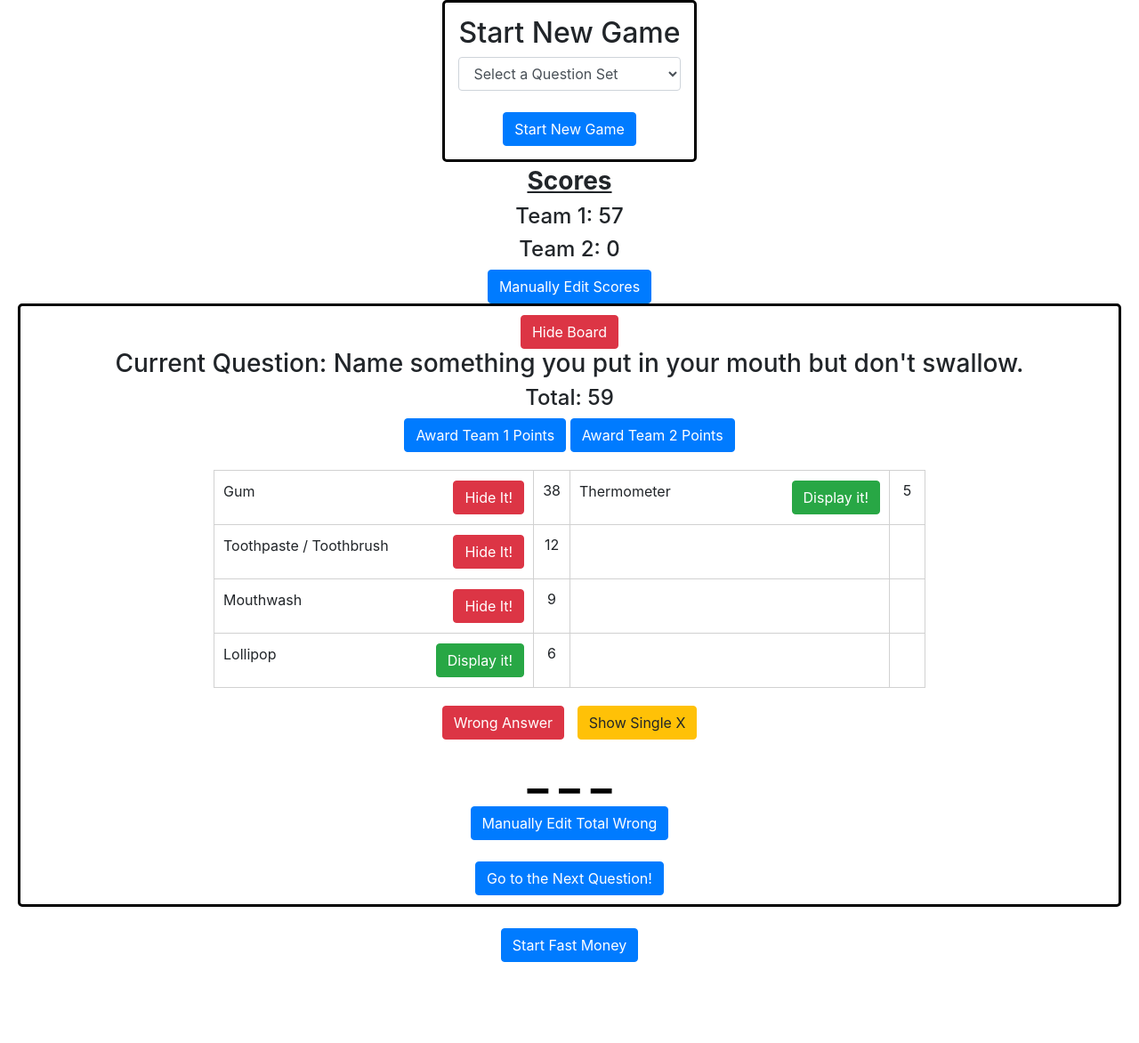
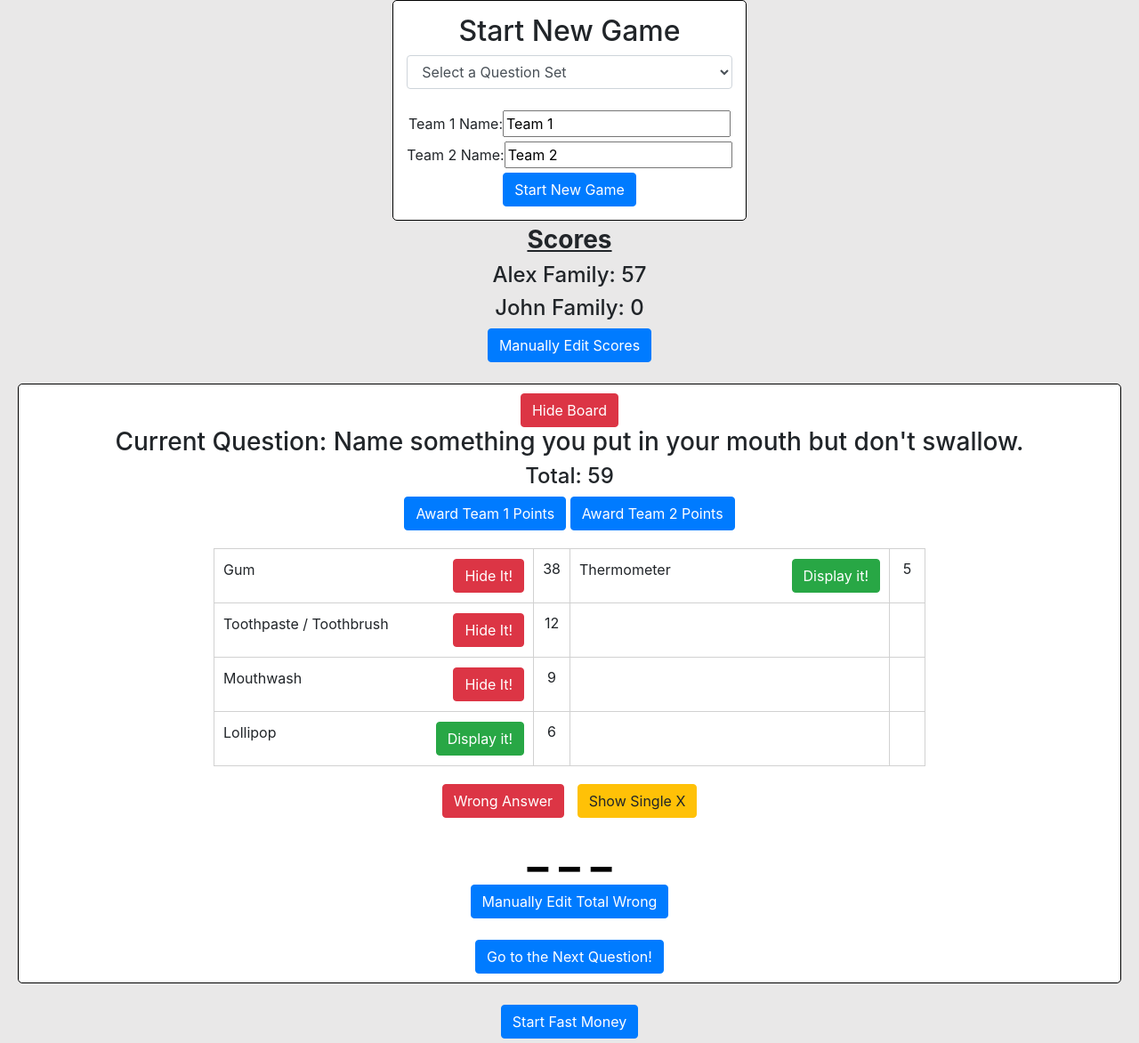
Before and after one commit to cpbcpb/familyfeudweb, a Django app: page /base/admin/questions/ in a window 1280 px wide. Shown: the whole page at 89% size. Before the commit the page ends 1081 px from the top, so only its background shows below. Run offline with Django 3.2, Linux system fonts and the light colour scheme; data comes from the database, SQL or seed files in the repository; both versions use the stored data as it was after the commit; some libraries are stand-ins or nearby versions.

Commit message:
Added team 1 and team 2 names

```diff
--- a/familyfeud/base/data_handler.py
+++ b/familyfeud/base/data_handler.py
@@ -62,6 +62,8 @@ def get_current_game_state_as_dict():
     return {
         'team_1_score': current_game_status.team_1_score,
         'team_2_score': current_game_status.team_2_score,
+        'team_1_name': current_game_status.team_1_name,
+        'team_2_name': current_game_status.team_2_name,
         'question_total': current_game_status.question_total,
         'total_wrong': current_game_status.question_total_wrong,
         'current_game_id': current_game_status.current_game_id,
@@ -93,7 +95,7 @@ def sumAnswerTotals(answers):
         total += answer['point_value']
     return total
 
-def createNewGame(question_set):
+def createNewGame(question_set, team_1_name, team_2_name):
     try:
         current_game = QuestionSet.objects.get(pk=question_set)
         new_game_status = GameStatus.objects.create(current_game=current_game)
@@ -101,6 +103,8 @@ def createNewGame(question_set):
         last_question = Question.objects.filter(Q(game=current_game) & Q(is_fast_money=False)).order_by('-question_order')[0]
         new_game_status.current_question = first_question
         new_game_status.last_question = last_question
+        new_game_status.team_1_name = team_1_name
+        new_game_status.team_2_name = team_2_name
         new_game_status.save()
         fast_money_questions = Question.objects.filter(Q(game=current_game) & Q(is_fast_money=True))
         for question in fast_money_questions:
--- a/familyfeud/base/models.py
+++ b/familyfeud/base/models.py
@@ -28,6 +28,8 @@ class GameStatus(models.Model):
     current_game = models.ForeignKey(QuestionSet, on_delete=models.CASCADE, null=True, blank=True)
     team_1_score = models.IntegerField(default=0)
     team_2_score = models.IntegerField(default=0)
+    team_1_name = models.CharField(default='Team 1', max_length=500)
+    team_2_name = models.CharField(default='Team 2', max_length=500)
     current_question = models.ForeignKey(Question, on_delete=models.CASCADE, null=True, blank=True)
     question_total = models.IntegerField(default=0)
     question_total_wrong = models.IntegerField(default=0)
--- a/familyfeud/base/static/base/styles.css
+++ b/familyfeud/base/static/base/styles.css
@@ -1,3 +1,6 @@
+body {
+    background-color: #E9E8E8;
+}
 td {
     border: 1px solid #D1D1D1;
     padding: 10px;
@@ -9,6 +12,12 @@ td {
 
 .answer-group {
     background-color: black !important;
+}
+
+.white-container {
+    background-color: white;
+    border: 1.5px solid black;
+    border-radius: 5px;
 }
 
 .half-row {
@@ -37,7 +46,6 @@ td {
 }
 
 .newGameSection {
-    border: 3px solid black;
     border-radius:5px;
     display: inline-block;
     text-align: center;
@@ -54,7 +62,6 @@ td {
 
 .question-info {
     text-align: center;
-    border: 3px solid black;
     border-radius:5px;
     padding: 10px 0;
 }
@@ -128,7 +135,9 @@ td {
 }
 
 .fm-table {
-    width: 100%;
+    width: 98%;
+    margin: 10px;
+
 }
 
 .fm-question {
--- a/familyfeud/base/templates/base/admin-questions.html
+++ b/familyfeud/base/templates/base/admin-questions.html
@@ -12,12 +12,14 @@
 <body>
     <div id="app">
         <div class="newGameSectionWrapper">
-            <div class="newGameSection">
+            <div class="newGameSection  white-container">
                 <h2>Start New Game</h2>
                 <select class="form-control" v-model="gameToStart">
                     <option value="0" disabled>Select a Question Set</option>
                     <option v-for="question_set in question_sets" v-bind:value="question_set.id">[[question_set.friendly_name]]</option>
                 </select><br>
+                <label for="">Team 1 Name:</label><input v-model="team1New" type="text"><br>
+                <label for="">Team 2 Name:</label><input v-model="team2New" type="text"><br>
                 <p v-if="startNewGameError" class="alert alert-danger">[[startNewGameError]]</p>
                 <button type="button" class="btn btn-primary" v-on:click="showNewGameModal">
                 Start New Game
@@ -50,9 +52,9 @@
             <div v-if="!state.is_fast_money" class="normalRound">
                 <div class="scores">
                     <h3>Scores</h3>
-                    <h4>Team 1: [[ state.team_1_score ]]</h4>
-                    <h4>Team 2: [[ state.team_2_score ]]</h4>
-                    <button v-on:click="revealEditScore" class="btn btn-primary">Manually Edit Scores</button><br>
+                    <h4>[[state.team_1_name]]: [[ state.team_1_score ]]</h4>
+                    <h4>[[state.team_2_name]]: [[ state.team_2_score ]]</h4>
+                    <button v-on:click="revealEditScore" class="btn btn-primary">Manually Edit Scores</button><br><br>
                     <div v-if="showEditScore" class="edit-scores">
                         <label for="team_1_score">Team 1: </label><input class="form-control-inline" type="number" v-model="editTeam1"><br>
                         <label for="team_2_score">Team 2: </label><input class="form-control-inline" type="number" v-model="editTeam2"><br>
@@ -60,7 +62,7 @@
                         <button v-on:click="showEditScore = false" class="btn btn-danger">Cancel</button>
                     </div>
                 </div>
-                <div class="question-info">
+                <div class="question-info white-container">
                     <button v-on:click="revealBoard" v-if="state.display_logo" class="btn btn-success"> Reveal Board! </button>
                     <button v-on:click="hideBoard" v-if="!state.display_logo" class="btn btn-danger"> Hide Board </button>
                     <h3>Current Question: [[state.current_question.question_text]]</h3>
@@ -131,7 +133,7 @@
                 <br><br>
                 <div class="center-container">
                     <!-- Player 1 Fast Money -->
-                    <div v-if="currentPlayer == 1">
+                    <div class="white-container" v-if="currentPlayer == 1">
                         <h4>Player 1</h4>
                         <button v-on:click="swapCurrentPlayer(2)" class="btn btn-primary"> Swap to Player 2 </button><br><br>
                         <table class="fm-table">
@@ -152,10 +154,10 @@
                                     <button v-if="question['player_1_answer'].display_value" v-on:click="toggleFastMoneyValue(question.id, 1, '0')" class="btn btn-danger">Hide Point Value</button>
                                 </td>
                             </tr>
-                        </table>
+                        </table><br>
                     </div>
                     <!-- Player 2 Fast Money-->
-                    <div v-if="currentPlayer == 2">
+                    <div class="white-container" v-if="currentPlayer == 2">
                         <p class="alert alert-warning">The board has automatically been hidden. Make sure to reveal it once the player is facing away from the board.</p>
                         <h4>Player 2</h4>
                         <button v-on:click="swapCurrentPlayer(1)" class="btn btn-primary"> Swap to Player 1 </button><br><br>
@@ -178,7 +180,7 @@
                                     <button v-if="question['player_2_answer'].display_value" v-on:click="toggleFastMoneyValue(question.id, 2, '0')" class="btn btn-danger">Hide Point Value</button>
                                 </td>
                             </tr>
-                        </table>
+                        </table><br>
                     </div>
                 </div>
             </div>
@@ -219,12 +221,16 @@
             player1Answers:{},
             player2Answers:{},
             showModal: true,
-            currentPlayer: 1
+            currentPlayer: 1,
+            team1New: 'Team 1',
+            team2New: 'Team 2'
         },
         methods: {
             showNewGameModal: function (){
                 if (this.gameToStart == 0) {
                     this.startNewGameError = 'You must select a valid question set.';
+                } else if (this.team1New == '' || this.team2New == '') {
+                    this.startNewGameError = 'Please supply names for the teams.'
                 } else {
                     this.startNewGameError = '';
                     $('#confirmNewGame').modal();
@@ -303,7 +309,9 @@
             },
             createNewGame: function(gameId) {
                 var formData = new FormData()
-                formData.set('game', gameId)
+                formData.set('game', gameId);
+                formData.set('team1Name', this.team1New);
+                formData.set('team2Name', this.team2New);
                 axios({
                     method: 'post',
                     url: '/base/admin/createGame/',
--- a/familyfeud/base/views.py
+++ b/familyfeud/base/views.py
@@ -70,7 +70,7 @@ def adminquestions(request):
 def createNewGame(request):
     """ Creates a new 'GameStatus'. Supply the id of the 'game' you wish to use using 'game' as form data."""
     if request.method == 'POST':
-        data_response = data_handler.createNewGame(request.POST['game'])
+        data_response = data_handler.createNewGame(request.POST['game'], request.POST['team1Name'], request.POST['team2Name'])
         if data_response['isSuccessful']:
             data_handler.send_current_game_state(data_handler.get_current_game_state_as_dict())
         return setJsonResponse(data_response)
```
Also changed, not shown: familyfeud/base/migrations/0023_auto_20190719_1842.py (added), familyfeud/db.sqlite3, 1 other file.
